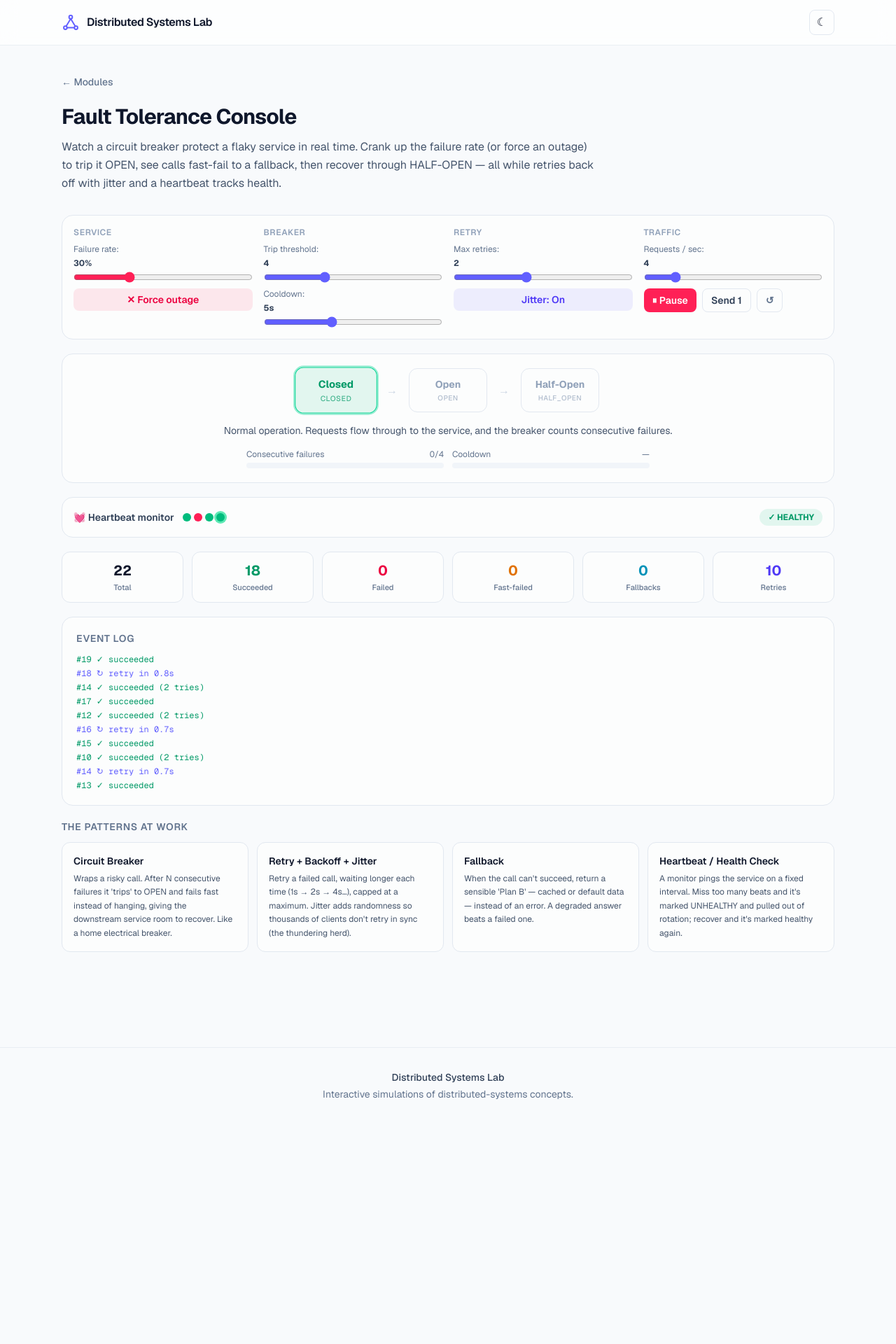
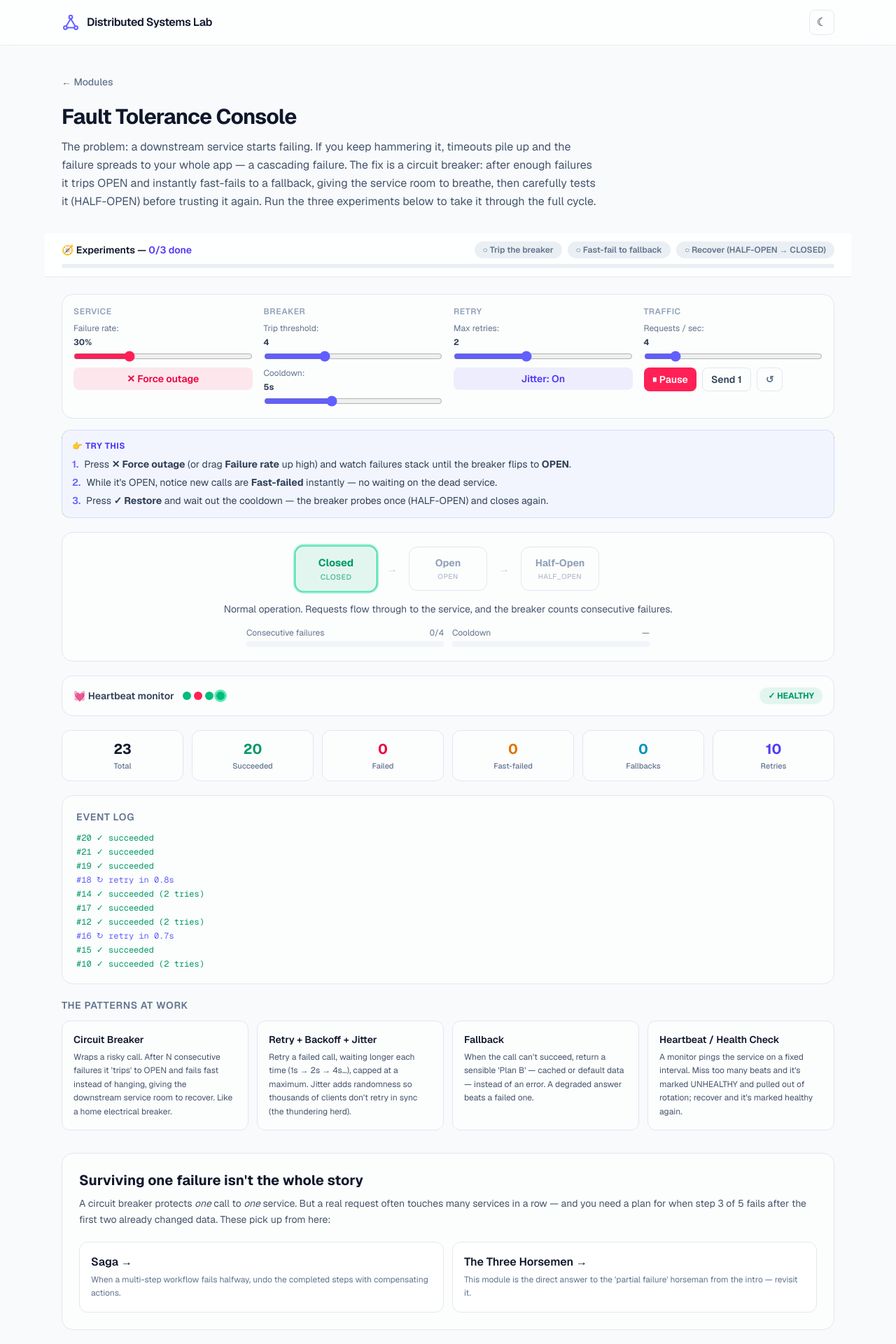
Before and after one commit to yazon551-byte/ds, a Next.js app: page /labs/fault-tolerance in a window 1280 px wide. Shown: the top 1920 px of the page at 70% size. Before the commit the page ends 1605 px from the top, so only its background shows below. Built offline with nearby package versions, Linux system fonts and the light colour scheme.

Commit message:
Fault Tolerance: guided UX (mission tracker, Try-this, breaker-cycle reveals, next-steps)

```diff
--- a/src/components/labs/fault-tolerance-lab.tsx
+++ b/src/components/labs/fault-tolerance-lab.tsx
@@ -1,8 +1,10 @@
 "use client";
 
 import { useCallback, useEffect, useRef, useState } from "react";
+import Link from "next/link";
 import { useApp } from "@/components/providers";
 import { LabShell } from "@/components/lab-shell";
+import { TryIt, Aha, MissionTracker } from "@/components/labs/ux";
 import {
   backoffDelay,
   breakerStates,
@@ -150,6 +152,14 @@ export function FaultToleranceLab() {
   const [rate, setRate] = useState(DEFAULTS.rate);
   const [running, setRunning] = useState(true);
 
+  // ── gamification: walk the breaker through its lifecycle ────────────
+  const [missions, setMissions] = useState({ tripped: false, protected: false, recovered: false });
+  const allDone = missions.tripped && missions.protected && missions.recovered;
+  // setState fns are stable, so this needs no deps and won't go stale
+  const markMission = useCallback((key: "tripped" | "protected" | "recovered") => {
+    setMissions((m) => (m[key] ? m : { ...m, [key]: true }));
+  }, []);
+
   // mirror to refs for the loop
   const failureRateRef = useRef(failureRate);
   const forcedDownRef = useRef(forcedDown);
@@ -291,6 +301,7 @@ export function FaultToleranceLab() {
               b.state = "CLOSED";
               b.halfOpenInFlight = false;
               pushLog({ kind: "close" });
+              markMission("recovered");
             }
             pushLog({ kind: "ok", reqId: op.id, attempts: op.attempt + 1 });
             op.done = true;
@@ -350,6 +361,10 @@ export function FaultToleranceLab() {
         healthRef.current = fails >= 2 ? "UNHEALTHY" : "HEALTHY";
       }
 
+      // gamification progress (gated — setMissions bails out when unchanged)
+      if (b.state !== "CLOSED") markMission("tripped");
+      if (m.fastFailed > 0) markMission("protected");
+
       const busy = runningRef.current || opsRef.current.length > 0 || b.state !== "CLOSED";
       if (busy && now - lastSnapRef.current >= 55) {
         lastSnapRef.current = now;
@@ -363,7 +378,7 @@ export function FaultToleranceLab() {
     };
     raf = requestAnimationFrame(tick);
     return () => cancelAnimationFrame(raf);
-  }, [dispatchOne, buildSnapshot, pushLog]);
+  }, [dispatchOne, buildSnapshot, pushLog, markMission]);
 
   const sendOne = () => {
     dispatchOne(performance.now());
@@ -388,10 +403,20 @@ export function FaultToleranceLab() {
       title={{ en: "Fault Tolerance Console", ar: "لوحة تحمّل الأعطال" }}
       difficulty="Intermediate"
       intro={{
-        en: "Watch a circuit breaker protect a flaky service in real time. Crank up the failure rate (or force an outage) to trip it OPEN, see calls fast-fail to a fallback, then recover through HALF-OPEN — all while retries back off with jitter and a heartbeat tracks health.",
-        ar: "شاهد قاطع الدارة وهو يحمي خدمة متعثّرة لحظياً. ارفع نسبة الفشل (أو أسقِط الخدمة) ليقفز إلى «مفتوح»، وشاهد الطلبات تفشل فوراً نحو بديل، ثم تتعافى عبر «نصف مفتوح» — بينما تتراجع إعادة المحاولات بتشويش ويتتبّع النبض الصحّة.",
+        en: "The problem: a downstream service starts failing. If you keep hammering it, timeouts pile up and the failure spreads to your whole app — a cascading failure. The fix is a circuit breaker: after enough failures it trips OPEN and instantly fast-fails to a fallback, giving the service room to breathe, then carefully tests it (HALF-OPEN) before trusting it again. Run the three experiments below to take it through the full cycle.",
+        ar: "المشكلة: خدمة تعتمد عليها بدأت تفشل. إذا ضليت تضربها بالطلبات، بتتكدّس المهلات وبينتشر الفشل لكل تطبيقك — فشل متسلسل (cascading). الحل قاطع الدارة (circuit breaker): بعد عدد كافٍ من الأعطال بيقفز لـ «مفتوح» ويفشل الطلبات فوراً نحو بديل، فبيعطي الخدمة فرصة تتنفّس، وبعدين بيجرّبها بحذر (نصف مفتوح) قبل ما يثق فيها من جديد. جرّب التجارب الثلاث تحت لتمشّيه بالدورة كاملة.",
       }}
     >
+      {/* ── Sticky mission tracker ────────────────────────────── */}
+      <MissionTracker
+        title="Experiments"
+        missions={[
+          { label: "Trip the breaker", done: missions.tripped },
+          { label: "Fast-fail to fallback", done: missions.protected },
+          { label: "Recover (HALF-OPEN → CLOSED)", done: missions.recovered },
+        ]}
+      />
+
       {/* ── Controls ─────────────────────────────────────────── */}
       <div className="grid grid-cols-1 gap-4 rounded-2xl border border-slate-200 bg-white/60 p-4 sm:grid-cols-2 lg:grid-cols-4 dark:border-white/10 dark:bg-white/[0.03]">
         {/* service */}
@@ -460,6 +485,14 @@ export function FaultToleranceLab() {
         </div>
       </div>
 
+      <TryIt
+        items={[
+          <>Press <b>✕ {tr(L.forceOutage)}</b> (or drag <b>{tr(L.failRate)}</b> up high) and watch failures stack until the breaker flips to <b>OPEN</b>.</>,
+          <>While it&apos;s OPEN, notice new calls are <b>{tr(L.blocked)}</b> instantly — no waiting on the dead service.</>,
+          <>Press <b>✓ {tr(L.restore)}</b> and wait out the cooldown — the breaker probes once (HALF-OPEN) and closes again.</>,
+        ]}
+      />
+
       {/* ── Breaker state machine ────────────────────────────── */}
       <div className="mt-5 rounded-2xl border border-slate-200 bg-white/60 p-5 dark:border-white/10 dark:bg-white/[0.03]">
         <div className="flex flex-wrap items-center justify-center gap-2 sm:gap-4">
@@ -505,6 +538,19 @@ export function FaultToleranceLab() {
             </div>
           </div>
         </div>
+
+        <Aha show={missions.tripped}>
+          Once consecutive failures hit the threshold, the breaker tripped to <b>OPEN</b>.
+          From now on it stops calling the broken service at all — instead of waiting for
+          each call to time out, it <i>fast-fails</i> straight to a fallback. That&apos;s what
+          stops one sick service from dragging your whole app down.
+        </Aha>
+        <Aha show={missions.recovered}>
+          After the cooldown the breaker didn&apos;t blindly trust the service again — it went
+          <b> HALF-OPEN</b> and let a single trial call through. That probe succeeded, so it
+          closed and resumed normal traffic. If the probe had failed, it would have snapped
+          back to OPEN and waited another cooldown. That cautious retry is the whole trick.
+        </Aha>
       </div>
 
       {/* ── Heartbeat ────────────────────────────────────────── */}
@@ -569,6 +615,48 @@ export function FaultToleranceLab() {
           ))}
         </div>
       </div>
+
+      {/* ── Closing: what to explore next ─────────────────────── */}
+      <section
+        className={[
+          "mt-8 rounded-2xl border p-6 transition-colors",
+          allDone
+            ? "border-emerald-400/40 bg-emerald-500/5"
+            : "border-slate-200 bg-white/60 dark:border-white/10 dark:bg-white/[0.03]",
+        ].join(" ")}
+      >
+        <h2 className="text-xl font-bold text-slate-900 dark:text-white">
+          {allDone ? "🎉 You drove the breaker through its whole cycle." : "Surviving one failure isn't the whole story"}
+        </h2>
+        <p className="mt-2 text-sm leading-relaxed text-slate-600 dark:text-slate-400">
+          A circuit breaker protects <i>one</i> call to <i>one</i> service. But a real request
+          often touches many services in a row — and you need a plan for when step 3 of 5
+          fails after the first two already changed data. These pick up from here:
+        </p>
+        <div className="mt-5 grid grid-cols-1 gap-3 sm:grid-cols-2">
+          {[
+            {
+              fix: "Saga",
+              desc: "When a multi-step workflow fails halfway, undo the completed steps with compensating actions.",
+              href: "/labs/saga",
+            },
+            {
+              fix: "The Three Horsemen",
+              desc: "This module is the direct answer to the 'partial failure' horseman from the intro — revisit it.",
+              href: "/labs/three-horsemen",
+            },
+          ].map((s) => (
+            <Link
+              key={s.fix}
+              href={s.href}
+              className="group rounded-xl border border-slate-200 bg-white p-4 transition-all hover:-translate-y-1 hover:border-indigo-300 hover:shadow-lg hover:shadow-indigo-500/10 dark:border-white/10 dark:bg-white/[0.03] dark:hover:border-indigo-400/40"
+            >
+              <p className="font-semibold text-slate-900 dark:text-white">{s.fix} →</p>
+              <p className="mt-1 text-xs leading-relaxed text-slate-500 dark:text-slate-400">{s.desc}</p>
+            </Link>
+          ))}
+        </div>
+      </section>
     </LabShell>
   );
 }
```
